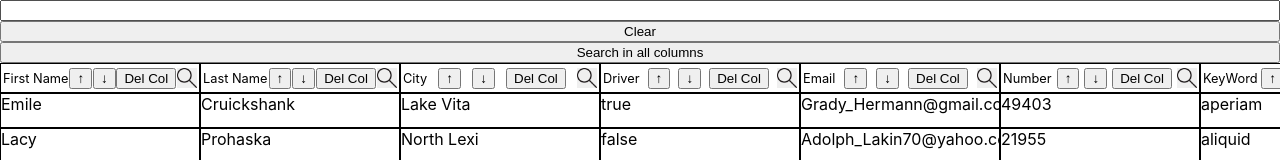
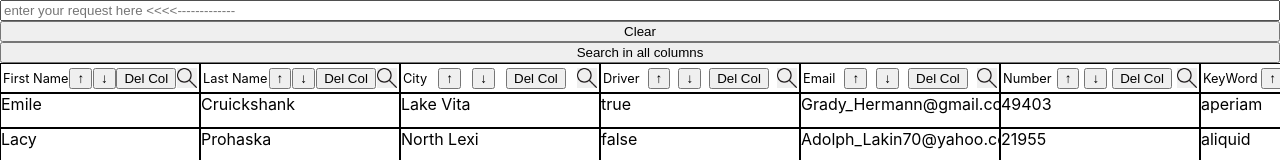
Before and after one commit to MadaShindeInai/dataGrid, a React (Create React App) app: page / in a window 1280 px wide. Shown: the top 160 px of the page. Built offline with nearby package versions, Linux system fonts and the light colour scheme.

Commit message:
fix: repair filter logic

```diff
--- a/src/components/FullTable/FullTable.js
+++ b/src/components/FullTable/FullTable.js
@@ -11,7 +11,14 @@ function FullTable({ value, inputValue, setValue, clearInput, searchInAllTable }
   const objLength = Object.keys(value[0]).length;
   return (
     <>
-      <input type='text' value={inputValue} onChange={(event) => setValue(event.target.value)} />
+      <input
+        placeholder="enter your request here <<<<-------------"
+        type='text'
+        value={inputValue}
+        onChange={(event) => setValue(event.target.value)}
+        onKeyDown={(event) => {
+          if (event.key === 'Enter') searchInAllTable()
+        }} />
       <button
         type='button'
         onClick={() => {
--- a/src/reducer.js
+++ b/src/reducer.js
@@ -71,7 +71,8 @@ const reducer = (state = initialState, action) => {
     case 'SEARCH_IN_ALL_TABLE':
       return {
         ...state,
-        data: filterFullTableData(state, action)
+        data: filterFullTableData(state, action),
+        arrOfTitles
       };
 
     default:
--- a/src/reducersFuncs.js
+++ b/src/reducersFuncs.js
@@ -54,27 +54,17 @@ const filterFullTableData = (state) => {
   for (let i = 0; i < 7; i += 1) {
     resultArr.push(...data.filter((item) => item[i].toString().toLowerCase().indexOf(state.inputValue.toLowerCase()) > -1));
   }
-  // // const result = [];
-  // // for (let i = 0; i < resultArr.length; i += 1) {
-  // //   if (!result.includes(result[2])) {
-  // //     return JSON.stringify(obj1)===JSON.stringify(obj2);
-  // //     result.push(obj);
+  const result = [];
+  for (let i = 0; i < resultArr.length; i += 1) {
+    if (resultArr.indexOf(resultArr[i]) === i) {
+      result.push(resultArr[i]);
 
-  // //   }
-  // // }
-
-  // console.log('resultArr', resultArr);
-
-  // const arr = resultArr.map((obj, index, array) => {
-  //   // console.log('array[array.indexOf(obj)]', array[array.indexOf(obj)][4]);
-  //   // console.log('array[index][4]', array[index][4]);
-  //   // return array[array.indexOf(obj[4])][4] !== array[index][4]
-  // })
-  // console.log('arr', arr);
-
-  return resultArr;
-  // return arr
-
+    }
+  }
+  if (!result.length) {
+    result.push({ 0: 'wr', 1: 'o', 2: 'ng', 3: 're', 4: 'que', 5: 0, 6: 'st', 7: '!' });
+  }
+  return result;
 }
 
 export {
```
